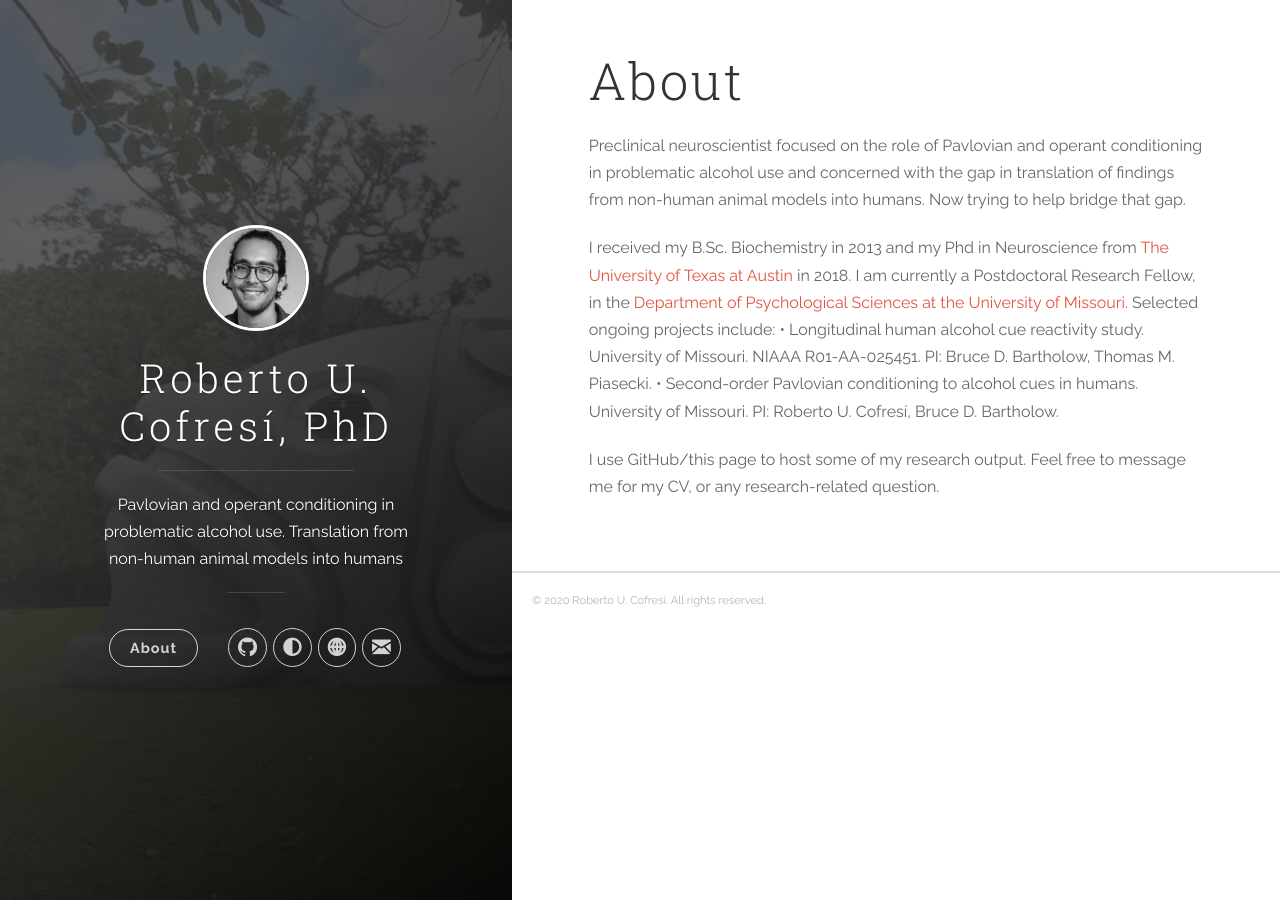
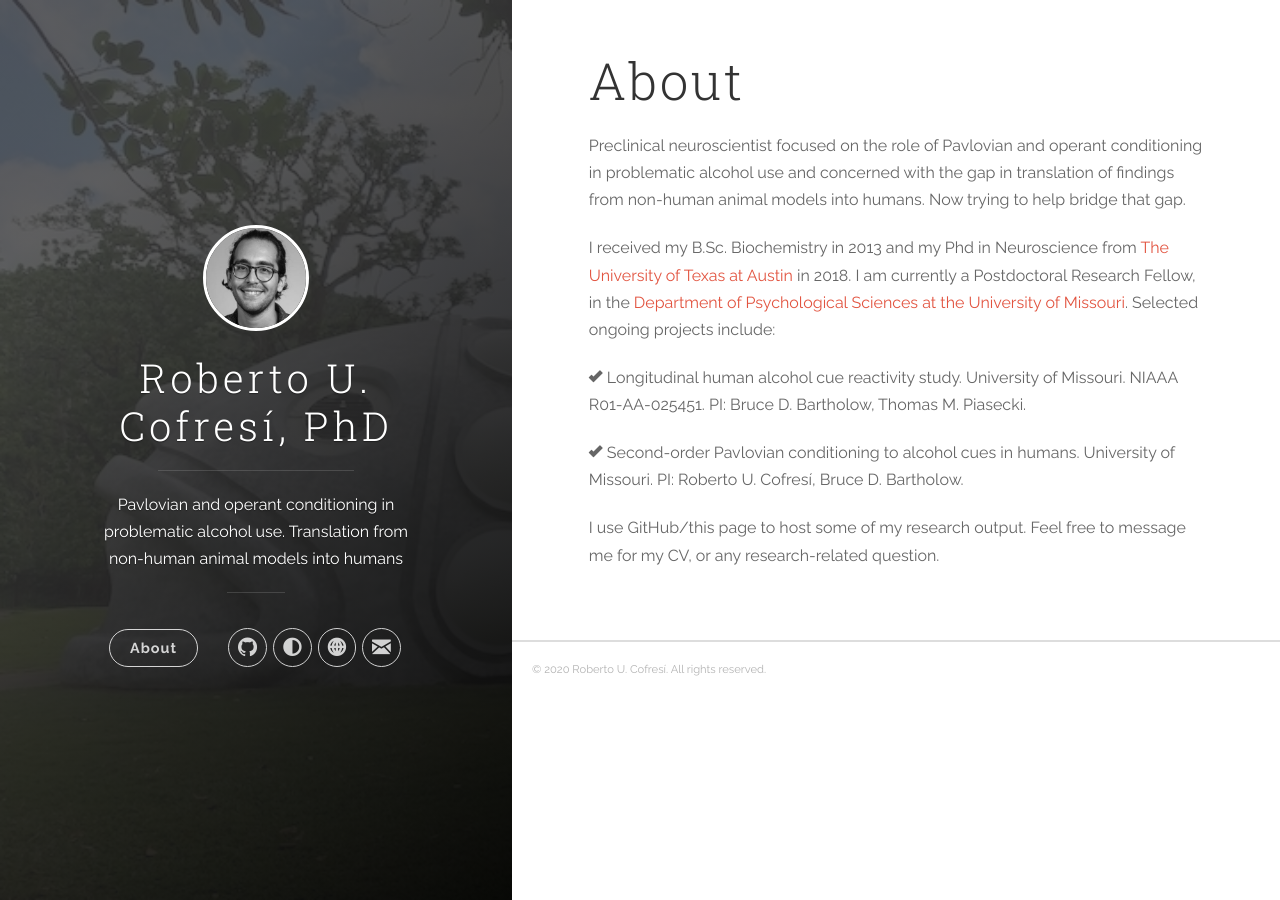
Before and after one commit to rcofresi/rcofresi.github.io, a Jekyll site: the page built from about.md, in a window 1280 px wide. Built offline with Jekyll 4.4.1, drawn with Linux system fonts in a browser that asks for light colours.

Commit message:
Update about.md

```diff
--- a/about.md
+++ b/about.md
@@ -7,7 +7,9 @@ permalink: /about/
 Preclinical neuroscientist focused on the role of Pavlovian and operant conditioning in problematic alcohol use and concerned with the gap in translation of findings from non-human animal models into humans. Now trying to help bridge that gap.
 
 I received my <b>B.Sc. Biochemistry</b> in 2013 and my <b>Phd in Neuroscience</b> from <a href="https://neuroscience.utexas.edu/">The University of Texas at Austin</a> in 2018. I am currently a Postdoctoral Research Fellow, in the <a href="https://psychology.missouri.edu/"> Department of Psychological Sciences at the University of Missouri</a>. Selected ongoing projects include:
-• Longitudinal human alcohol cue reactivity study. University of Missouri. NIAAA R01-AA-025451. PI: Bruce D. Bartholow, Thomas M. Piasecki.
-• Second-order Pavlovian conditioning to alcohol cues in humans. University of Missouri. PI: Roberto U. Cofresí, Bruce D. Bartholow.
+
+<i class="icon icon-check"></i> Longitudinal human alcohol cue reactivity study. University of Missouri. NIAAA R01-AA-025451. PI: Bruce D. Bartholow, Thomas M. Piasecki.
+
+<i class="icon icon-check"></i> Second-order Pavlovian conditioning to alcohol cues in humans. University of Missouri. PI: Roberto U. Cofresí, Bruce D. Bartholow.
 
 I use GitHub/this page to host some of my research output. Feel free to message me for my CV, or any research-related question.
```
